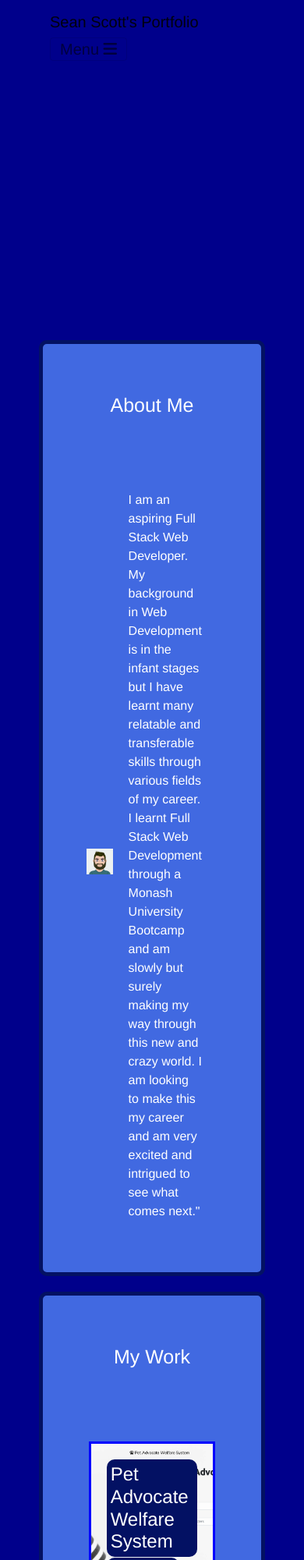
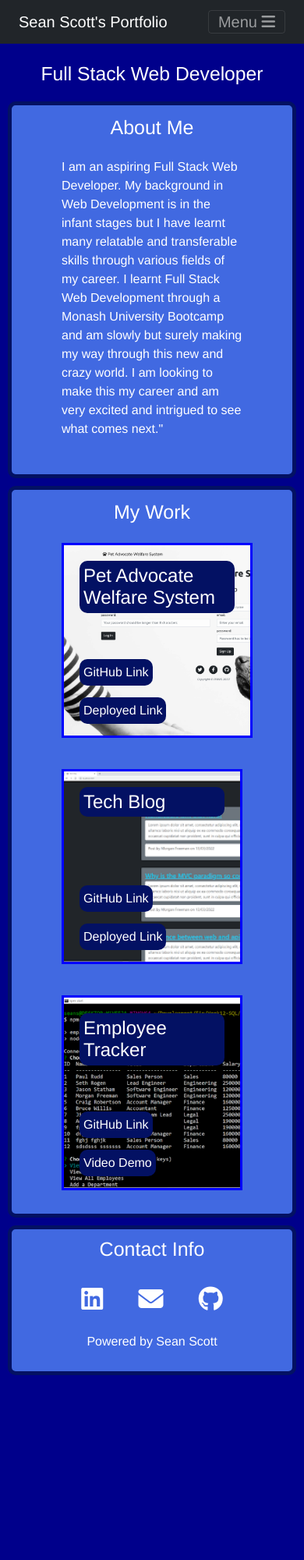
Before and after one commit to seanscott95/My.Portfolio, a plain HTML site: page index.html in a window 390 px wide. Shown: the top 2000 px of the page at 78% size. After the commit the page ends 1773 px from the top, so only its background shows below. Drawn offline with nearby package versions, Linux system fonts and the light colour scheme.

Commit message:
navbar hamburger working, added media queries to polish contact-info title and job role

```diff
--- a/Assets/CSS/style.css
+++ b/Assets/CSS/style.css
@@ -3,13 +3,11 @@
 }
 
 body {
-    padding: 0;
+    padding-top: 0;
     margin: 0;
     background-color: darkblue;
-    /* background-color: rgb(95, 2, 182); */
     font-family:'Franklin Gothic Medium', 'Arial Narrow', Arial, sans-serif;
     color: white;
-    min-height: 100vh;
 }
 
 a {
@@ -22,16 +20,12 @@ h1 {
     padding-left: 20px;
 }
 
-li:last-child {
-    padding-right: 10px;
-}
-
 .full-height-grow {
     display: flex;
     flex-direction: column;
 }
 
-.main-header {
+/* .main-header {
     display: flex;
     align-items: center;
     justify-content: space-evenly;
@@ -41,9 +35,9 @@ li:last-child {
     background-size: cover;
     max-width: 100%;
     max-height: auto;
-}
+} */
 
-.main-nav ul, .contact-info-items ul{
+.contact-info-items ul{
     display: flex;
     margin: 0;
     padding: 30px 0;
@@ -53,27 +47,12 @@ li:last-child {
     align-items: center;
 }
 
-.main-nav {
-    border: 5px solid #031163;
-    border-radius: 10px;
-}
-
-.main-nav a {
-    color: inherit;
-    text-decoration: none;
-    padding: 1rem;
-}
-
 a:hover, .download-resume:hover {
     color:lightblue;
     cursor: grab;
 }
 
-.container {
-    max-width: 1200px;
-    margin: 0 auto;
-    padding: 0 40px;
-}
+
 
 .section-container {
     display: flex;
@@ -89,7 +68,6 @@ a:hover, .download-resume:hover {
     display: flex;
     flex-direction: row;
     flex-wrap: wrap;
-    justify-content: space-around;
 }
 
 .avatar {
@@ -97,11 +75,11 @@ a:hover, .download-resume:hover {
     height: auto;
 }
 
-.top-image {
+/* .top-image {
     height: 100px;
     background-size: cover;
     margin: 0 10px;
-}
+} */
 
 .individual-work-title:hover, .project-link:hover, .project-link-github:hover {
     transform: scale(1.1);
@@ -112,6 +90,12 @@ a:hover, .download-resume:hover {
     display: flex;
     flex-direction: column;
     position: relative;
+    color: black;
+    height: 250px;
+    margin: 20px 20px;
+    padding: 20px;
+    border: 3px solid blue;
+    background-size: cover;
 }
 
 .project-name {
@@ -121,44 +105,24 @@ a:hover, .download-resume:hover {
 .project-card {
     color: white;
     background-color: #031163;
-    max-width: fit-content;
-    max-height: auto;
     padding: 5px;
     border-radius: 10px;
 }
 
 .work-1 {
-    color: black;
     min-width: 90%;
-    height: 250px;
     flex-grow: 2;
-    padding: 20px;
-    margin: 20px 20px;
-    border: 3px solid blue;
     background-image: url(../Images/paws.png);
-    background-size: cover;
 }
 
 .work-2 {
-    color: black;
-    height: 250px;
-    margin: 20px 20px;
     flex-grow: 1;
-    padding: 20px;
-    border: 3px solid blue;
     background-image: url(../Images/homepage.png);
-    background-size: cover;
 }
 
 .work-3 {
-    color: black;
-    height: 250px;
-    margin: 20px 20px;
     flex-grow: 1;
-    padding: 20px;
-    border: 3px solid blue;
     background-image: url(../Images/viewAllEmployees.png);
-    background-size: cover;
 }
 
 .project-link {
@@ -186,10 +150,6 @@ a:hover, .download-resume:hover {
     padding: 20px;
 }
 
-.main-nav {
-    border-radius: 10px;
-}
-
 .about-me-text {
     padding: 20px;
 }
@@ -199,39 +159,51 @@ a:hover, .download-resume:hover {
     align-items: center;
 }
 
+#mainNavbar {
+    width: 100%;
+    position: fixed;
+    z-index: 100;
+}
+
+.job-role {
+    margin-bottom: 20px;
+    padding-top: 80px;
+    text-align: center;
+}
+
 @media screen and (max-width: 481px) {
-    .my-work-items {
-        display: flex;
-        flex-direction: column;
-        align-content: center;
-      }
+
     .section-container {
         flex-direction: column;
     }
     .container-title, .container-info {
-            border: none;
-            align-self: center;
-    }
-    .top-image {
-        margin-top: 200px;
-    }
-    .main-header {
-        display: flex;
-        flex-direction: column;
-        align-content: center;
-      }
-    .top-image {
-        display: none;
-    }
-    .about-me-container {
-        margin-top: 350px;
-    }
-    .contact-info-items ul {
-        display: flex;
-        flex-direction: column;
+        border: none;
+        align-self: center;
+        padding: 0;
     }
     .container-title {
         width: 50%;
         text-align: center;
     }
-  }
+    .avatar {
+        display: none;
+    }
+}
+
+@media (min-width: 481px) and (max-width: 570px) {
+    .contact-info-container {
+        padding-right: 100px;
+    }
+}
+
+@media (min-width: 991px) {
+    .job-role {
+        padding-top: 120px;
+    }
+}
+
+@media (max-width: 351px) {
+    .job-role {
+        padding-top: 120px;
+    }
+}
--- a/index.html
+++ b/index.html
@@ -5,7 +5,7 @@
     <meta charset="utf-8" />
     <meta name="viewport" content="width=device-width, initial-scale=1, shrink-to-fit=no" />
     <title>My Portfolio</title>
-    <script src="https://kit.fontawesome.com/ea187b7c6b.js" crossorigin="anonymous"></script>
+    <script src="https://kit.fontawesome.com/5f54dc915f.js" crossorigin="anonymous"></script>
     <link href="https://cdn.jsdelivr.net/npm/bootstrap@5.1.3/dist/css/bootstrap.min.css" rel="stylesheet"
         integrity="sha384-1BmE4kWBq78iYhFldvKuhfTAU6auU8tT94WrHftjDbrCEXSU1oBoqyl2QvZ6jIW3" crossorigin="anonymous">
     <link
@@ -14,8 +14,8 @@
     <link href="./Assets/CSS/style.css" rel="stylesheet" />
 </head>
 
-<body class="container full-height-grow">
-    <nav class="navbar navbar-expand-lg navbar-light" id="mainNav">
+<body>
+    <nav class="navbar navbar-dark bg-dark navbar-expand-lg" id="mainNavbar">
         <div class="container px-4 px-lg-5">
             <a class="navbar-brand" href="#">Sean Scott's Portfolio</a>
 
@@ -44,6 +44,10 @@
             </div>
         </div>
     </nav>
+
+    <section class="job-role">
+        <h2>Full Stack Web Developer</h2>
+    </section>
 
     <section class="about-me-container section-container" id="about-me-container">
         <div class="about-me-title container-title">About Me</div>
@@ -91,27 +95,28 @@
 <footer class="contact-info-container section-container" id="contact-info-container">
     <h3 class="contact-info-container container-title">Contact Info</h3>
         <div class="contact-info-items container-info">
-                <ul">
+                <ul>
                     <li>
                         <a href="https://www.linkedin.com/in/sean-scott-18ba07225/">
-                            <i class="fa-brands fa-solid fa-linkedin fa-xl"></i>
+                            <i class="fa-brands fa-linkedin fa-2xl"></i>
                         </a>
                     </li>
                     <li>
                         <a href="mailto:seanms418@gmail.com">
-                            <i class=" fa-solid fa-envelope fa-xl"></i>
+                            <i class="fa-solid fa-envelope fa-2xl"></i>
                         </a>
                     </li>
                     <li>
                         <a href="https://github.com/seanscott95">
-                            <i class="fa-brands fa-github"></i>
+                            <i class="fa-brands fa-github fa-2xl"></i>
                         </a>
                     </li>
                 </ul>
-                <p>Powered by Sean Scott</p>
+                <p class="text-center">Powered by Sean Scott</p>
             </div>
         </div>
     </div>
 </footer>
 
+<script src="https://cdn.jsdelivr.net/npm/bootstrap@5.1.3/dist/js/bootstrap.bundle.min.js"></script>
 </html>
```
